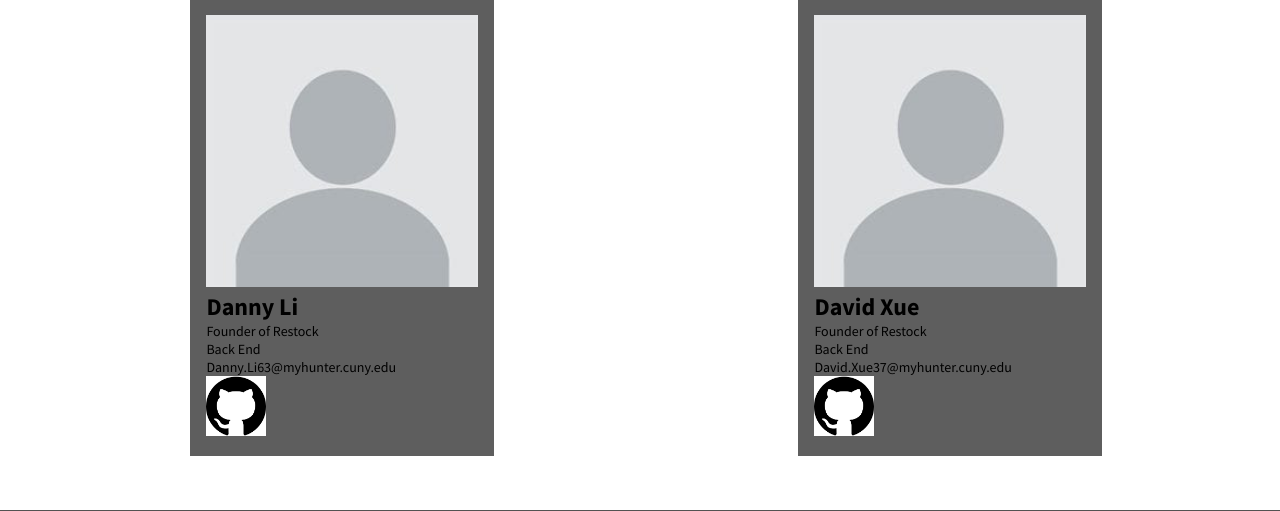
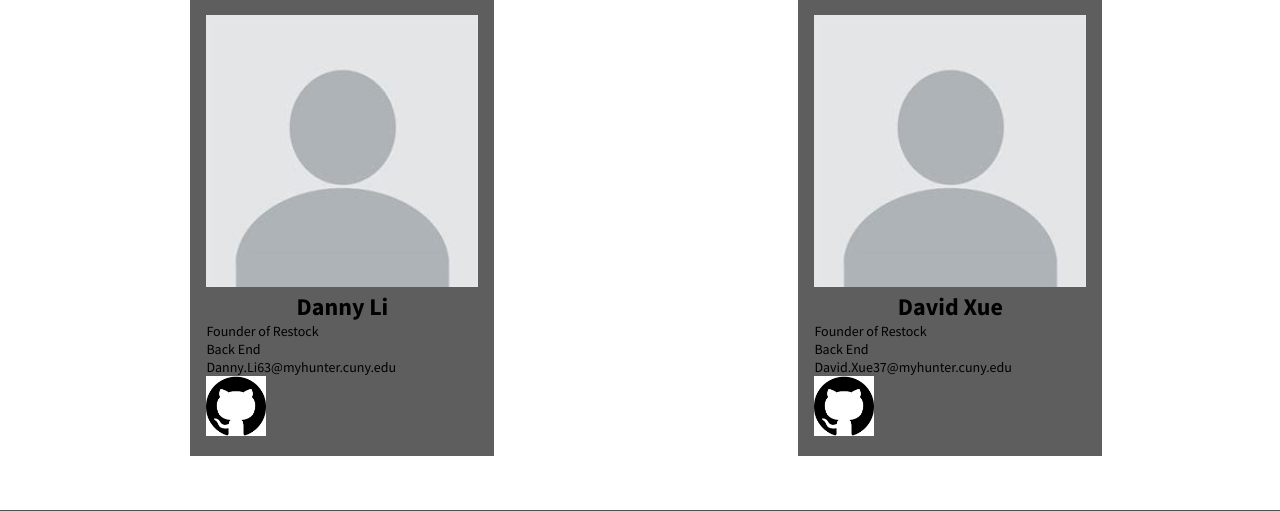
Before and after one commit to offetam/restock_checker, a Django app: page /about/ in a window 1280 px wide. Shown: the part 1382-1893 px from the top of the page. Run offline with Django 3.2, Linux system fonts and the light colour scheme.

Commit message:
names are aligned

```diff
--- a/static/css/about_style.css
+++ b/static/css/about_style.css
@@ -156,6 +156,10 @@ nav ul li ul li a:hover {
   text-align: center;
 }
 
+.team1 h2 {
+  text-align: center;
+}
+
 .search_container {
   height: 25px;
   z-index: -1;
```
